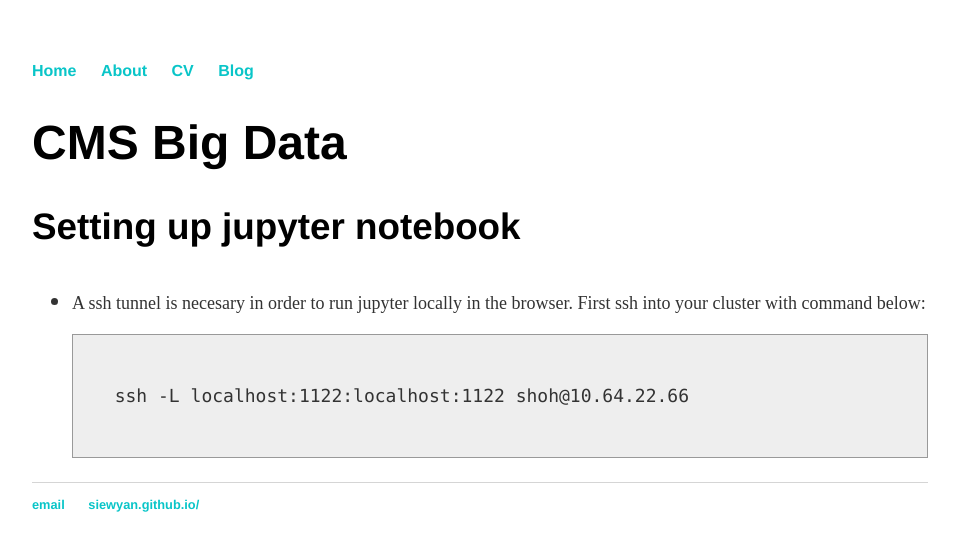
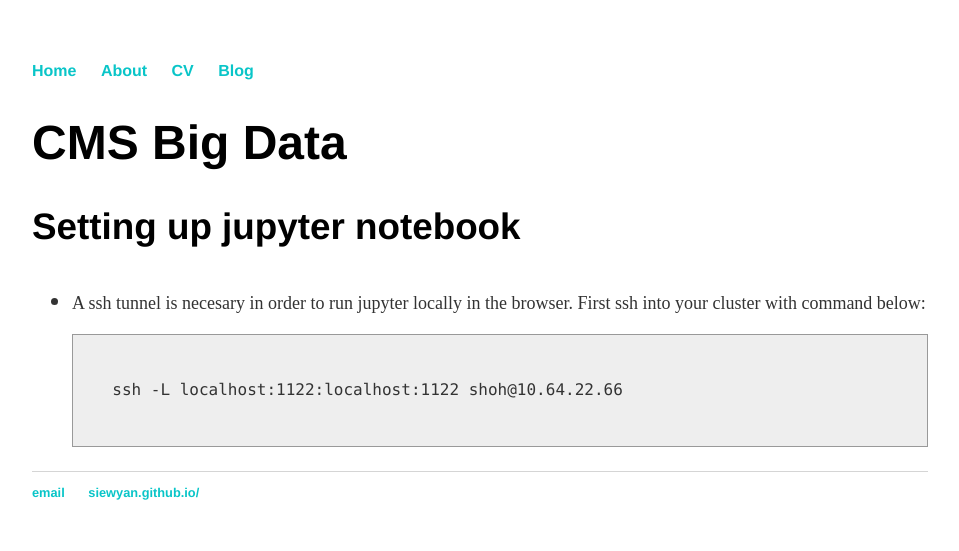
Before and after one commit to SiewYan/SiewYan.github.io, a Jekyll site: the page built from projects/CMSBigData.html, in a window 1280 px wide. Shown: the top 551 px of the page, without its empty margins (160-1119 px from the left). Built offline with Jekyll 4.4.1, drawn with Linux system fonts in a browser that asks for light colours; nearby versions of some CDN libraries.

Commit message:
Update main.css

```diff
--- a/css/main.css
+++ b/css/main.css
@@ -42,7 +42,7 @@ ul.posts li { list-style: none; }
 
 pre {
         font-family: "Courier 10 Pitch", Courier, monospace;
-        font-size: large;
+        font-size: medium;
         line-height: 140%;
         white-space: pre;
         white-space: pre-wrap;
@@ -56,7 +56,7 @@ pre {
 
 code {
         font-family: Monaco, Consolas, "Andale Mono", "DejaVu Sans Mono", monospace;
-        font-size: large;
+        font-size: medium;
         line-height: 140%;
         white-space: pre;
         white-space: pre-wrap;
```
